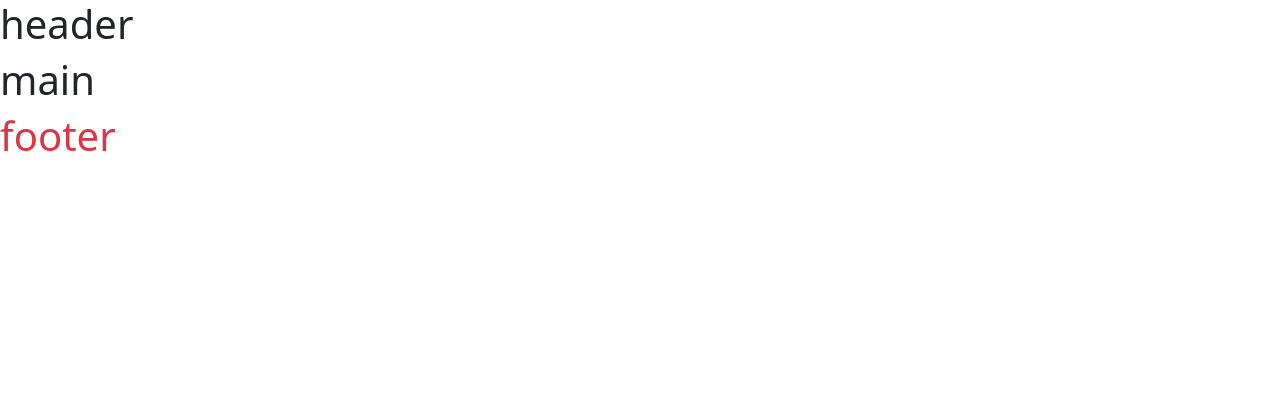
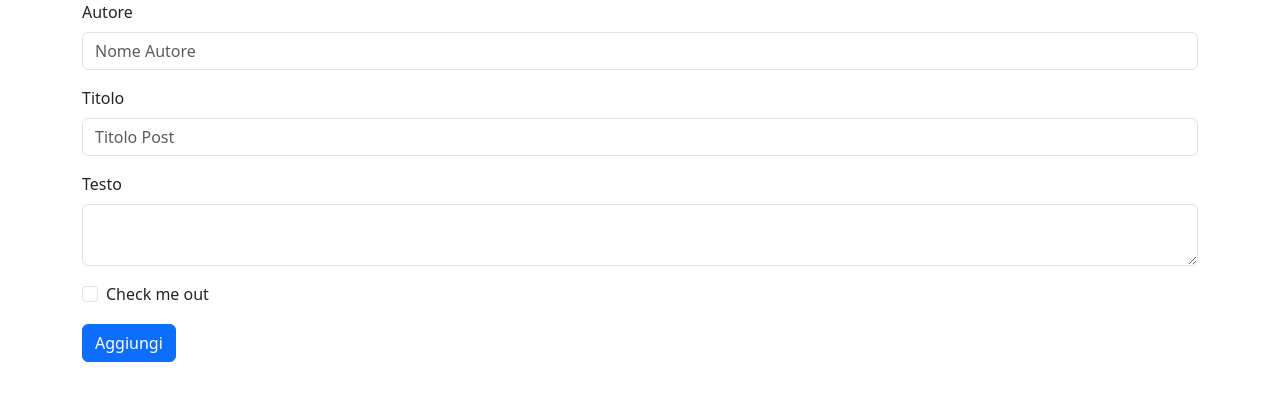
Before and after one commit to angeloren92/react-post-form, a React (Vite) app: page / in a window 1280 px wide. Shown: the top 400 px of the page. Built offline with nearby package versions, Linux system fonts and the light colour scheme.

Commit message:
add form

```diff
--- a/src/components/AppFooter.jsx
+++ b/src/components/AppFooter.jsx
@@ -2,7 +2,7 @@ function AppFooter() {
 
   return (
     <>
-      <h1 className="text-danger">footer</h1>
+
     </>
   )
 }
--- a/src/components/AppHeader.jsx
+++ b/src/components/AppHeader.jsx
@@ -2,7 +2,7 @@ function AppHeader() {
 
   return (
     <>
-      <h1>header</h1>
+
     </>
   )
 }
--- a/src/components/AppMain.jsx
+++ b/src/components/AppMain.jsx
@@ -1,9 +1,35 @@
 function AppMain() {
 
   return (
-    <>
-      <h1>main</h1>
-    </>
+    <main>
+      <div className="container">
+        <form className="row g-3">
+          <div className="col-12">
+            <label for="author" className="form-label">Autore</label>
+            <input type="text" className="form-control" id="author" name="author" placeholder="Nome Autore" />
+          </div>
+          <div className="col-12">
+            <label for="title" className="form-label">Titolo</label>
+            <input type="text" className="form-control" id="title" name="title" placeholder="Titolo Post" />
+          </div>
+          <div className="col-12">
+            <label for="body" className="form-label">Testo</label>
+            <textarea type="text" className="form-control" id="body" name="body" />
+          </div>
+          <div className="col-12">
+            <div className="form-check">
+              <input className="form-check-input" type="checkbox" id="gridCheck" />
+              <label className="form-check-label" for="gridCheck">
+                Check me out
+              </label>
+            </div>
+          </div>
+          <div className="col-12">
+            <button type="submit" className="btn btn-primary">Aggiungi</button>
+          </div>
+        </form>
+      </div>
+    </main>
   )
 }
 
```
